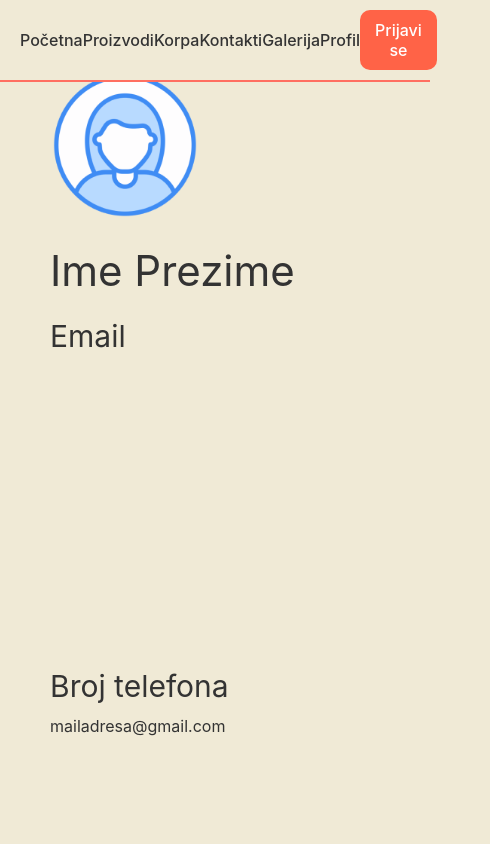
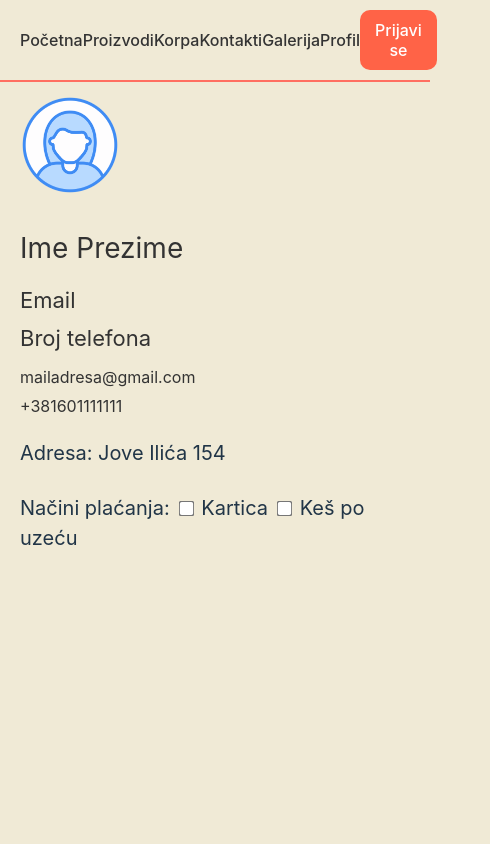
Before and after one commit to elab-development/klijentske-veb-tehnologije-2024-2022-0167-narucivanje-hrane, a React (Vite) app: page /profile in a window 390 px wide. Shown: the top 844 px of the page, 490 px wide, since content can reach past the window. Built offline with nearby package versions, Linux system fonts and the light colour scheme.

Commit message:
17. commit - Responzivnost stranica SignIn i Profile

```diff
--- a/src/App.css
+++ b/src/App.css
@@ -319,6 +319,57 @@
   width: 35%;
 }
 
+@media (max-width: 1024px) {
+  .sign-in-container {
+    flex-direction: column;
+    height: auto;
+  }
+
+  .form-container {
+    padding: 20px;
+  }
+
+  .form-container h2 {
+    margin-right: 0;
+    text-align: center;
+  }
+
+  .button-group {
+    width: 90%;
+  }
+
+  .button-group button {
+    width: 40%;
+  }
+}
+
+@media (max-width: 768px) {
+  .image-container img {
+    width: 100%;
+    max-width: none;
+  }
+
+  .form-container {
+    width: 90%;
+    padding: 20px;
+  }
+
+  .button-group {
+    flex-direction: column;
+    align-items: center;
+  }
+
+  .button-group button {
+    width: 100%;
+    margin-bottom: 10px;
+  }
+
+  .form-container h2 {
+    margin-right: 0;
+    text-align: center;
+  }
+}
+
 /* PROFILNA */
 
  .profile-container {
@@ -402,6 +453,90 @@ input[type="checkbox"]{
   margin-left: 50px;
 }
 
+@media (max-width: 1024px) {
+  .profile-container {
+    padding: 30px;
+    flex-direction: row;
+    align-items: flex-start;
+  }
+
+  .profile-container img {
+    margin-right: 10px;
+    margin-bottom: 20px;
+    width: 120px;
+    height: 120px;
+  }
+
+  .details {
+    gap: 175px;
+    justify-content: center;
+  }
+
+  .contact-info {
+    gap: 100px;
+    justify-content: center;
+    text-align: center;
+  }
+
+  .profile-container h1 {
+    font-size: 36px;
+  }
+
+  .details h2 {
+    font-size: 26px;
+    margin-right: 15px;
+  }
+}
+
+@media (max-width: 768px) {
+  .profile-container {
+    padding: 20px;
+  }
+
+  .profile-container img {
+    margin-top: 55px;
+    width: 100px;
+    height: 100px;
+  }
+
+  .details {
+    gap: 0px;
+    flex-direction: column;
+    align-items: flex-start;
+    text-align: left;
+  }
+
+  .contact-info {
+    display: flex;
+    flex-direction: column;
+    align-items: flex-start;
+    text-align: left;
+    gap: 5px;
+    margin-top: 10px;
+  }
+
+  .profile-container h1 {
+    font-size: 28px;
+    text-align: left;
+  }
+
+  .details h2 {
+    font-size: 22px;
+    text-align: left;
+  }
+
+  .additional-info h2 {
+    flex-direction: column;
+    text-align: left;
+    font-size: 20px;
+  }
+
+  input[type="checkbox"] {
+    margin-left: 10px;
+    transform: scale(1.2);
+  }
+}
+
 /*GALERIJA*/
 .gallery-container {
   text-align: center;
```
